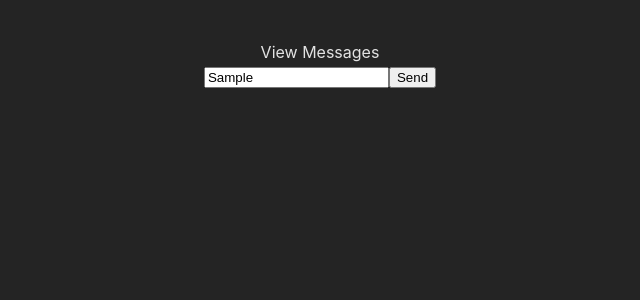
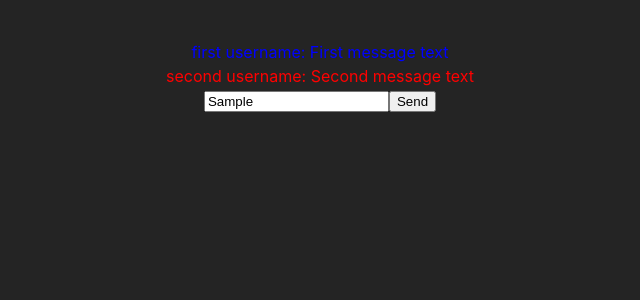
Before and after one commit to ivanmla/seminar_chat-app, a React (Vite) app: page / in a window 1280 px wide. Both pictures are taken after typing "Sample" into the empty fields and a click on the button "Send". Shown: the top 300 px of the page, without its empty margins (320-960 px from the left). Built offline with nearby package versions, Linux system fonts and the light colour scheme.

Commit message:
MessageCard added, temporary messages hardcoded

```diff
--- a/src/App.jsx
+++ b/src/App.jsx
@@ -5,15 +5,36 @@ import ViewMessages from './components/ViewMessages'
 
 function App() {
     const [newMessage, setNewMessage] = useState(null)
+    const [messages, setMessages] = useState([])
+
+    // temporary, for rendering messages in View:
+    const setTestMessageHandler = () => {
+        setMessages([
+            {
+                text: 'First message text',
+                member: {
+                    color: 'blue',
+                    username: 'first username',
+                },
+            },
+            {
+                text: 'Second message text',
+                member: {
+                    color: 'red',
+                    username: 'second username',
+                },
+            },
+        ])
+    }
 
     return (
         <>
             <div>
-                <ViewMessages />
-                <SendMessage setNewMessage={setNewMessage} />
-                {console.log(
-                    'App rendered, newMessage: ' + JSON.stringify(newMessage)
-                )}
+                <ViewMessages messages={messages} />
+                <SendMessage
+                    setNewMessage={setNewMessage}
+                    setTestMessageHandler={setTestMessageHandler}
+                />
             </div>
         </>
     )
--- /dev/null
+++ b/src/components/MessageCard.jsx
@@ -0,0 +1,17 @@
+import React from 'react'
+
+const MessageCard = ({ message }) => {
+    return (
+        <>
+            {console.log(
+                'MessageCard rendered, message: ' + JSON.stringify(message)
+            )}
+            <div style={{ color: message.member.color }}>
+                <span>{message.member.username}: </span>
+                {message.text}
+            </div>
+        </>
+    )
+}
+
+export default MessageCard
--- a/src/components/SendMessage.jsx
+++ b/src/components/SendMessage.jsx
@@ -1,13 +1,13 @@
 import React from 'react'
 
-const SendMessage = ({ setNewMessage }) => {
+const SendMessage = ({ setNewMessage, setTestMessageHandler }) => {
     const newMessageHandler = (event) => {
         setNewMessage({ text: event.target.value })
     }
     return (
         <>
             <input type="text" onChange={newMessageHandler}></input>
-            <button>Send</button>
+            <button onClick={setTestMessageHandler}>Send</button>
         </>
     )
 }
--- a/src/components/ViewMessages.jsx
+++ b/src/components/ViewMessages.jsx
@@ -1,7 +1,17 @@
 import React from 'react'
+import MessageCard from './MessageCard'
 
-const ViewMessages = () => {
-    return <div>View Messages</div>
+const ViewMessages = ({ messages }) => {
+    return (
+        <>
+            <div>
+                {messages &&
+                    messages.map((m) => (
+                        <MessageCard key={m.text} message={m} />
+                    ))}
+            </div>
+        </>
+    )
 }
 
 export default ViewMessages
```
